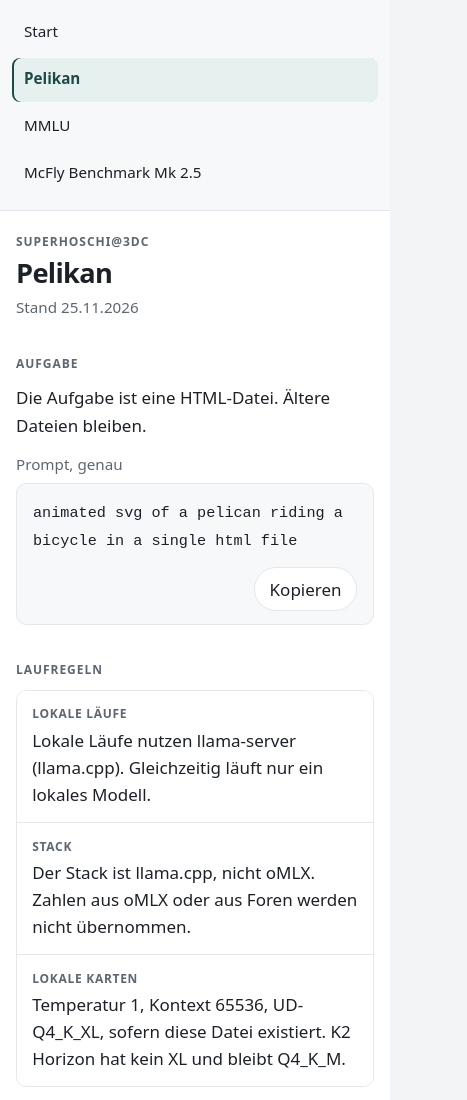
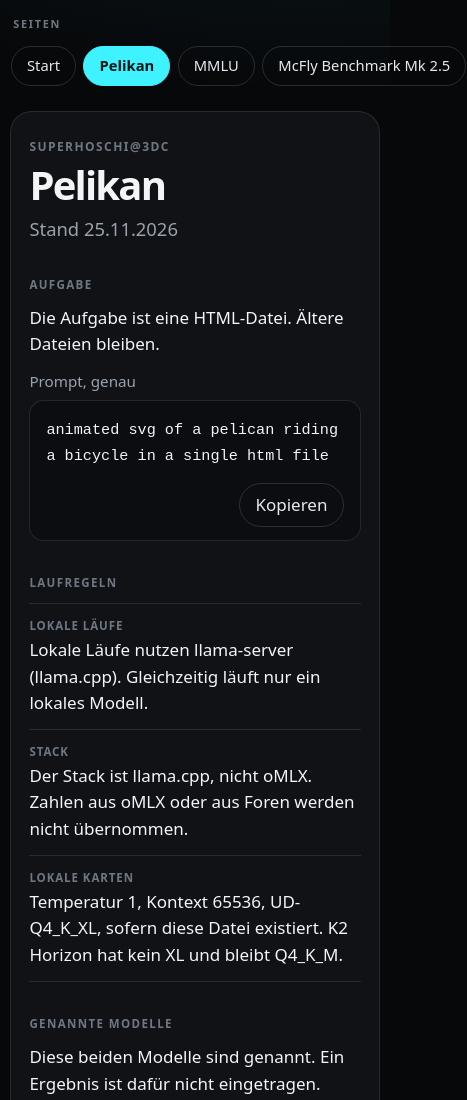
Before and after one commit to Superhoschi-3DC/McFly, a plain HTML site: page pelikan.html in a window 390 px wide. Shown: the top 1100 px of the page, 467 px wide, since content can reach past the window. Drawn offline with Linux system fonts and the light colour scheme.

Commit message:
Replace the page shell with a dark product layout.
A cyan pill rail and a tight card sit on a near-black page. The German copy, start sentence, and relative links stay the same.

Co-authored-by: Manfred2232 <Manfred2232@users.noreply.github.com>

```diff
--- a/pelikan.html
+++ b/pelikan.html
@@ -3,15 +3,16 @@
 <head>
   <meta charset="utf-8">
   <meta name="viewport" content="width=device-width, initial-scale=1">
-  <meta name="theme-color" content="#f3f4f6">
+  <meta name="theme-color" content="#07080a">
   <title>Pelikan — Superhoschi@3DC</title>
   <meta name="description" content="Pelikan, Stand 25.11.2026. Eine HTML-Datei. Ergebnisse sind noch nicht veröffentlicht.">
   <link rel="stylesheet" href="site.css">
 </head>
 <body>
   <a class="skip" href="#inhalt">Zum Inhalt</a>
-  <div class="layout">
-    <nav class="tree" aria-label="Seiten">
+  <div class="shell">
+    <nav class="rail" aria-label="Seiten">
+      <p class="rail-label">Seiten</p>
       <ul>
         <li><a href="index.html">Start</a></li>
         <li><a href="pelikan.html" aria-current="page">Pelikan</a></li>
@@ -19,14 +20,12 @@
         <li><a href="mk25.html">McFly Benchmark Mk 2.5</a></li>
       </ul>
     </nav>
-    <div class="wrap">
-      <header class="site-header">
+    <main id="inhalt" class="stage">
+      <article class="card">
         <p class="eyebrow">Superhoschi@3DC</p>
         <h1>Pelikan</h1>
-        <p class="stand">Stand 25.11.2026</p>
-      </header>
+        <p class="lead">Stand 25.11.2026</p>
 
-      <main id="inhalt">
         <section aria-labelledby="aufgabe-title">
           <h2 id="aufgabe-title">Aufgabe</h2>
           <p>Die Aufgabe ist eine HTML-Datei. Ältere Dateien bleiben.</p>
@@ -95,13 +94,8 @@
             </table>
           </div>
         </section>
-      </main>
-
-      <footer>
-        <p>Pelikan · Superhoschi@3DC</p>
-        <p>GitHub-Organisation Superhoschi-3DC</p>
-      </footer>
-    </div>
+      </article>
+    </main>
   </div>
   <script src="site.js"></script>
 </body>
--- a/site.css
+++ b/site.css
@@ -1,20 +1,19 @@
 :root {
-  color-scheme: light;
-  --bg: #f3f4f6;
-  --surface: #ffffff;
-  --sidebar: #f7f8fa;
-  --ink: #1c2128;
-  --muted: #5c6770;
-  --line: #e4e7ec;
-  --accent: #1e4a45;
-  --accent-soft: #e6f0ee;
-  --accent-ink: #f6faf9;
-  --placeholder-bg: #f8f4ec;
-  --placeholder-ink: #6b5426;
-  --placeholder-line: #dccbad;
-  --sans: system-ui, "Segoe UI", "Liberation Sans", sans-serif;
+  color-scheme: dark;
+  --bg: #07080a;
+  --card: #101216;
+  --ink: #f3f5f7;
+  --muted: #9aa3ad;
+  --faint: #6f7882;
+  --line: rgba(255, 255, 255, 0.1);
+  --ghost: rgba(255, 255, 255, 0.14);
+  --accent: #3ef2ff;
+  --accent-ink: #041316;
+  --placeholder-bg: rgba(255, 186, 84, 0.08);
+  --placeholder-ink: #e6c48a;
+  --placeholder-line: rgba(230, 196, 138, 0.45);
+  --sans: system-ui, "Segoe UI", Roboto, "Helvetica Neue", "Liberation Sans", sans-serif;
   --mono: ui-monospace, "Cascadia Mono", "Liberation Mono", monospace;
-  --radius: 0.65rem;
 }
 
 *,
@@ -29,22 +28,30 @@ html {
 
 body {
   margin: 0;
-  background: var(--bg);
+  min-height: 100vh;
+  background:
+    radial-gradient(880px 380px at 78% -8%, rgba(62, 242, 255, 0.07), transparent 62%),
+    var(--bg);
   color: var(--ink);
   font-family: var(--sans);
   font-size: 1.0625rem;
-  line-height: 1.6;
+  line-height: 1.55;
   text-rendering: optimizeLegibility;
+}
+
+a {
+  color: inherit;
+  text-decoration: none;
 }
 
 .skip {
   position: absolute;
   left: 0.75rem;
   top: -4rem;
-  background: var(--surface);
+  padding: 0.5rem 0.85rem;
+  border-radius: 999px;
+  background: #16181d;
   color: var(--ink);
-  padding: 0.5rem 0.75rem;
-  border-radius: 0.4rem;
   z-index: 2;
 }
 
@@ -58,173 +65,149 @@ body {
 }
 
 ::selection {
-  background: #d5e6e3;
+  background: rgba(62, 242, 255, 0.28);
   color: var(--ink);
 }
 
-.layout {
+.shell {
   display: grid;
-  grid-template-columns: 16.25rem minmax(0, 1fr);
+  grid-template-columns: max-content minmax(0, 42rem);
+  justify-content: center;
   align-items: start;
-  width: min(68rem, 100%);
-  min-height: 100vh;
+  column-gap: 3.25rem;
+  width: min(72rem, calc(100% - 3rem));
   margin-inline: auto;
-  background: var(--surface);
+  padding: 2.75rem 0 4.5rem;
 }
 
-.tree {
+.rail {
   position: sticky;
-  top: 0;
-  align-self: start;
-  height: 100vh;
-  overflow: auto;
-  padding: 1.35rem 0.85rem;
-  background: var(--sidebar);
-  border-right: 1px solid var(--line);
+  top: 1.5rem;
 }
 
-.tree ul {
+.rail-label {
+  margin: 0 0 0.7rem 0.2rem;
+  font-size: 0.68rem;
+  font-weight: 600;
+  letter-spacing: 0.16em;
+  text-transform: uppercase;
+  color: var(--faint);
+}
+
+.rail ul {
   list-style: none;
+  display: flex;
+  flex-direction: column;
+  align-items: flex-start;
+  gap: 0.4rem;
   margin: 0;
   padding: 0;
 }
 
-.tree li + li {
-  margin-top: 0.2rem;
+.rail a {
+  display: inline-flex;
+  align-items: center;
+  min-height: 40px;
+  padding: 0.4rem 0.95rem;
+  border: 1px solid var(--ghost);
+  border-radius: 999px;
+  background: transparent;
+  color: #e6e9ee;
+  font-size: 0.92rem;
+  line-height: 1.2;
+  white-space: nowrap;
 }
 
-.tree a {
-  display: block;
-  padding: 0.55rem 0.75rem;
-  border-radius: 0.5rem;
-  color: var(--ink);
-  font-size: 0.95rem;
-  line-height: 1.35;
-  text-decoration: none;
+.rail a:hover {
+  border-color: rgba(255, 255, 255, 0.34);
+  background: rgba(255, 255, 255, 0.04);
 }
 
-.tree a:hover {
-  background: #eef1f4;
+.rail a[aria-current="page"] {
+  background: var(--accent);
+  border-color: var(--accent);
+  color: var(--accent-ink);
+  font-weight: 600;
 }
 
-.tree a[aria-current="page"] {
-  background: var(--accent-soft);
-  color: var(--accent);
-  font-weight: 600;
-  box-shadow: inset 2px 0 0 var(--accent);
+.rail a[aria-current="page"]:hover {
+  background: var(--accent);
+  border-color: var(--accent);
 }
 
-.wrap {
-  width: auto;
-  margin: 0;
-  padding: 2.25rem 2rem 2.75rem;
+.stage {
+  min-width: 0;
 }
 
-.layout > .wrap {
-  display: flex;
-  flex-direction: column;
-  min-height: 100vh;
-  width: auto;
-  max-width: none;
-  margin-inline: 0;
-}
-
-.site-header,
-main,
-footer {
-  width: min(40rem, 100%);
-}
-
-main {
-  flex: 1;
-}
-
-.eyebrow,
-.stand,
-.nav,
-h2,
-.facts dt,
-.col-note,
-.badge,
-caption,
-.status,
-footer {
-  font-family: var(--sans);
+.card {
+  background: var(--card);
+  border: 1px solid var(--line);
+  border-radius: 1.35rem;
+  padding: 2.35rem 2.2rem 2.2rem;
 }
 
 .eyebrow {
   margin: 0;
   font-size: 0.75rem;
   font-weight: 600;
-  letter-spacing: 0.08em;
+  letter-spacing: 0.12em;
   text-transform: uppercase;
-  color: var(--muted);
+  color: var(--faint);
 }
 
 h1 {
-  margin: 0.35rem 0 0.4rem;
+  margin: 0.55rem 0 0.7rem;
   font-family: var(--sans);
   font-weight: 600;
-  font-size: clamp(1.7rem, 2.4vw, 2.15rem);
-  line-height: 1.18;
-  letter-spacing: -0.025em;
+  font-size: clamp(2.5rem, 5vw, 3.7rem);
+  line-height: 0.98;
+  letter-spacing: -0.045em;
   text-wrap: balance;
 }
 
-.stand {
+.lead {
   margin: 0;
+  max-width: 34rem;
   color: var(--muted);
-  font-size: 0.95rem;
-}
-
-.nav {
-  display: flex;
-  flex-wrap: wrap;
-  gap: 0.35rem 1rem;
-  margin-top: 1.1rem;
-  padding-top: 0.85rem;
-  border-top: 1px solid var(--line);
-}
-
-.nav a {
-  color: var(--ink);
-  text-underline-offset: 0.2em;
-}
-
-.nav a[aria-current="page"] {
-  color: var(--accent);
-  font-weight: 600;
-  text-decoration: none;
+  font-size: 1.15rem;
+  line-height: 1.45;
+  text-wrap: pretty;
 }
 
 main section {
-  margin-top: 2.15rem;
+  margin-top: 2.1rem;
 }
 
 h2 {
   margin: 0 0 0.7rem;
-  font-size: 0.75rem;
+  font-family: var(--sans);
+  font-size: 0.72rem;
   font-weight: 600;
-  letter-spacing: 0.08em;
+  letter-spacing: 0.12em;
   text-transform: uppercase;
-  color: var(--muted);
+  color: var(--faint);
 }
 
 p {
-  margin: 0 0 0.8rem;
+  margin: 0 0 0.75rem;
   text-wrap: pretty;
+}
+
+.label,
+.stand,
+.status {
+  color: var(--muted);
 }
 
 .label {
   margin-bottom: 0.45rem;
-  color: var(--muted);
   font-size: 0.95rem;
 }
 
 .prompt-block {
-  background: var(--sidebar);
+  background: #0b0d11;
   border: 1px solid var(--line);
-  border-radius: var(--radius);
+  border-radius: 0.9rem;
   padding: 0.95rem 1rem 0.8rem;
 }
 
@@ -238,6 +221,7 @@ p {
   font-family: var(--mono);
   font-size: 0.95rem;
   line-height: 1.5;
+  color: var(--ink);
   user-select: all;
 }
 
@@ -257,16 +241,17 @@ button {
 .copy,
 .filter button {
   min-height: 44px;
-  padding: 0.4rem 0.9rem;
-  border: 1px solid var(--line);
+  padding: 0.4rem 0.95rem;
+  border: 1px solid var(--ghost);
   border-radius: 999px;
-  background: var(--surface);
+  background: transparent;
+  color: #e6e9ee;
 }
 
 .copy:hover,
 .filter button:hover {
-  border-color: #c5ccd3;
-  background: var(--sidebar);
+  border-color: rgba(255, 255, 255, 0.34);
+  background: rgba(255, 255, 255, 0.04);
 }
 
 .copy:active,
@@ -274,29 +259,26 @@ button {
   transform: translateY(1px);
 }
 
-.facts {
+.facts,
+.models {
   margin: 0;
-  border: 1px solid var(--line);
-  border-radius: var(--radius);
-  overflow: hidden;
-}
-
-.facts > div {
-  padding: 0.85rem 0.95rem;
-  background: var(--surface);
-}
-
-.facts > div + div {
+  padding: 0;
   border-top: 1px solid var(--line);
 }
 
+.facts > div,
+.models li {
+  padding: 0.8rem 0;
+  border-bottom: 1px solid var(--line);
+}
+
 .facts dt {
-  margin: 0 0 0.2rem;
-  font-size: 0.75rem;
+  margin: 0 0 0.15rem;
+  font-size: 0.72rem;
   font-weight: 600;
-  letter-spacing: 0.06em;
+  letter-spacing: 0.08em;
   text-transform: uppercase;
-  color: var(--muted);
+  color: var(--faint);
 }
 
 .facts dd {
@@ -305,24 +287,11 @@ button {
 
 .models {
   list-style: none;
-  margin: 0;
-  padding: 0;
-  border: 1px solid var(--line);
-  border-radius: var(--radius);
-  overflow: hidden;
-}
-
-.models li {
-  padding: 0.75rem 0.95rem;
-  background: var(--surface);
-}
-
-.models li + li {
-  border-top: 1px solid var(--line);
 }
 
 .rules {
   margin-bottom: 0.9rem;
+  color: var(--muted);
 }
 
 .filter {
@@ -336,6 +305,7 @@ button {
   background: var(--accent);
   border-color: var(--accent);
   color: var(--accent-ink);
+  font-weight: 600;
 }
 
 .filter button[aria-pressed="true"]:hover {
@@ -345,7 +315,6 @@ button {
 
 .status {
   margin-bottom: 0.85rem;
-  color: var(--muted);
   font-size: 0.95rem;
 }
 
@@ -357,18 +326,13 @@ button {
   width: 100%;
   overflow-x: auto;
   border: 1px solid var(--line);
-  border-radius: var(--radius);
+  border-radius: 0.9rem;
 }
 
 table {
   width: 100%;
   border-collapse: collapse;
-  background: var(--surface);
-}
-
-#results-table thead th {
-  border-bottom: 1px solid var(--line);
-  color: var(--muted);
+  background: transparent;
 }
 
 th,
@@ -379,25 +343,24 @@ td {
 }
 
 th {
-  font-size: 0.75rem;
+  font-size: 0.7rem;
   font-weight: 600;
-  letter-spacing: 0.05em;
+  letter-spacing: 0.08em;
   text-transform: uppercase;
-  color: var(--muted);
+  color: var(--faint);
+}
+
+#results-table thead th,
+.compare thead th {
+  border-bottom: 1px solid var(--line);
 }
 
 .empty td {
-  padding: 1rem 0.85rem;
-  color: var(--ink);
+  color: var(--muted);
 }
 
 .compare {
   table-layout: fixed;
-}
-
-.compare thead th {
-  border-bottom: 1px solid var(--line);
-  vertical-align: bottom;
 }
 
 .compare thead .dummy {
@@ -409,12 +372,12 @@ th {
 
 .badge {
   display: inline-block;
-  padding: 0.12rem 0.4rem;
+  padding: 0.12rem 0.45rem;
   border: 1px solid var(--placeholder-line);
   border-radius: 999px;
   letter-spacing: 0.06em;
   text-transform: uppercase;
-  font-size: 0.7rem;
+  font-size: 0.68rem;
   font-weight: 600;
   line-height: 1.3;
 }
@@ -435,85 +398,7 @@ th {
   background: var(--placeholder-bg);
   color: var(--placeholder-ink);
   border: 1px solid var(--placeholder-line);
-  border-radius: var(--radius);
-}
-
-.more {
-  margin-top: 2rem;
-  margin-bottom: 0;
-}
-
-.more a,
-footer a,
-.nav a {
-  text-underline-offset: 0.2em;
-}
-
-footer {
-  margin-top: 2.5rem;
-  padding-top: 1rem;
-  border-top: 1px solid var(--line);
-  color: var(--muted);
-  font-size: 0.92rem;
-}
-
-footer p {
-  margin: 0 0 0.3rem;
-}
-
-footer a {
-  color: var(--accent);
-  font-weight: 600;
-}
-
-@media (max-width: 47.99rem) {
-  .layout {
-    display: block;
-    width: 100%;
-    min-height: 100vh;
-  }
-
-  .tree {
-    position: static;
-    height: auto;
-    overflow: visible;
-    padding: 0.7rem 0.75rem 0.8rem;
-    border-right: 0;
-    border-bottom: 1px solid var(--line);
-  }
-
-  .tree a {
-    min-height: 44px;
-    padding: 0.6rem 0.75rem;
-  }
-
-  .layout > .wrap {
-    min-height: 0;
-    padding: 1.35rem 1rem 2.25rem;
-  }
-}
-
-@media (max-width: 24rem) {
-  .layout > .wrap {
-    padding-inline: 0.85rem;
-  }
-
-  .prompt-actions {
-    justify-content: stretch;
-  }
-
-  .copy {
-    width: 100%;
-  }
-
-  .filter button {
-    padding-inline: 0.7rem;
-  }
-
-  th,
-  td {
-    padding-inline: 0.6rem;
-  }
+  border-radius: 0.85rem;
 }
 
 @media (min-width: 48rem) {
@@ -523,13 +408,65 @@ footer a {
 
   .facts > div {
     display: grid;
-    grid-template-columns: 9.25rem minmax(0, 1fr);
-    column-gap: 1.1rem;
+    grid-template-columns: 9rem minmax(0, 1fr);
+    column-gap: 1rem;
     align-items: baseline;
   }
 
   .facts dt {
     margin: 0;
+  }
+}
+
+@media (max-width: 52rem) {
+  .shell {
+    display: flex;
+    flex-direction: column;
+    row-gap: 1.15rem;
+    width: min(42rem, calc(100% - 1.25rem));
+    padding-top: 1rem;
+  }
+
+  .rail {
+    position: static;
+  }
+
+  .rail ul {
+    flex-direction: row;
+    align-items: center;
+    flex-wrap: nowrap;
+    gap: 0.45rem;
+    overflow-x: auto;
+    overscroll-behavior-x: contain;
+    padding: 0.1rem 0.05rem 0.45rem;
+    scrollbar-width: none;
+  }
+
+  .rail ul::-webkit-scrollbar {
+    display: none;
+  }
+
+  .rail li {
+    flex: 0 0 auto;
+  }
+
+  .card {
+    padding: 1.6rem 1.15rem 1.45rem;
+  }
+}
+
+@media (max-width: 24rem) {
+  .prompt-actions {
+    justify-content: stretch;
+  }
+
+  .copy {
+    width: 100%;
+  }
+
+  th,
+  td {
+    padding-inline: 0.6rem;
   }
 }
 
@@ -541,39 +478,30 @@ footer a {
 }
 
 @media print {
-  body,
-  .layout,
-  .tree,
-  .wrap,
-  .prompt-block,
-  table,
-  .banner,
-  .facts,
-  .models {
+  body {
     background: #fff;
+    color: #111;
   }
 
-  .layout {
+  .shell {
     display: block;
     width: auto;
-    min-height: 0;
-  }
-
-  .tree {
-    position: static;
-    height: auto;
-    border: 0;
-    padding: 0 0 1rem;
-  }
-
-  .layout > .wrap {
-    min-height: 0;
     padding: 0;
   }
 
-  .skip,
+  .card,
+  .prompt-block,
+  .banner,
+  .table-wrap {
+    background: #fff;
+    border-color: #ccc;
+  }
+
+  .rail a,
   .copy,
-  .filter {
-    display: none;
+  .filter button {
+    border-color: #111;
+    color: #111;
+    background: #fff;
   }
 }
```
Also changed, not shown: index.html (+9 -13 lines), mk25.html (+9 -13 lines), mmlu.html (+9 -15 lines).
